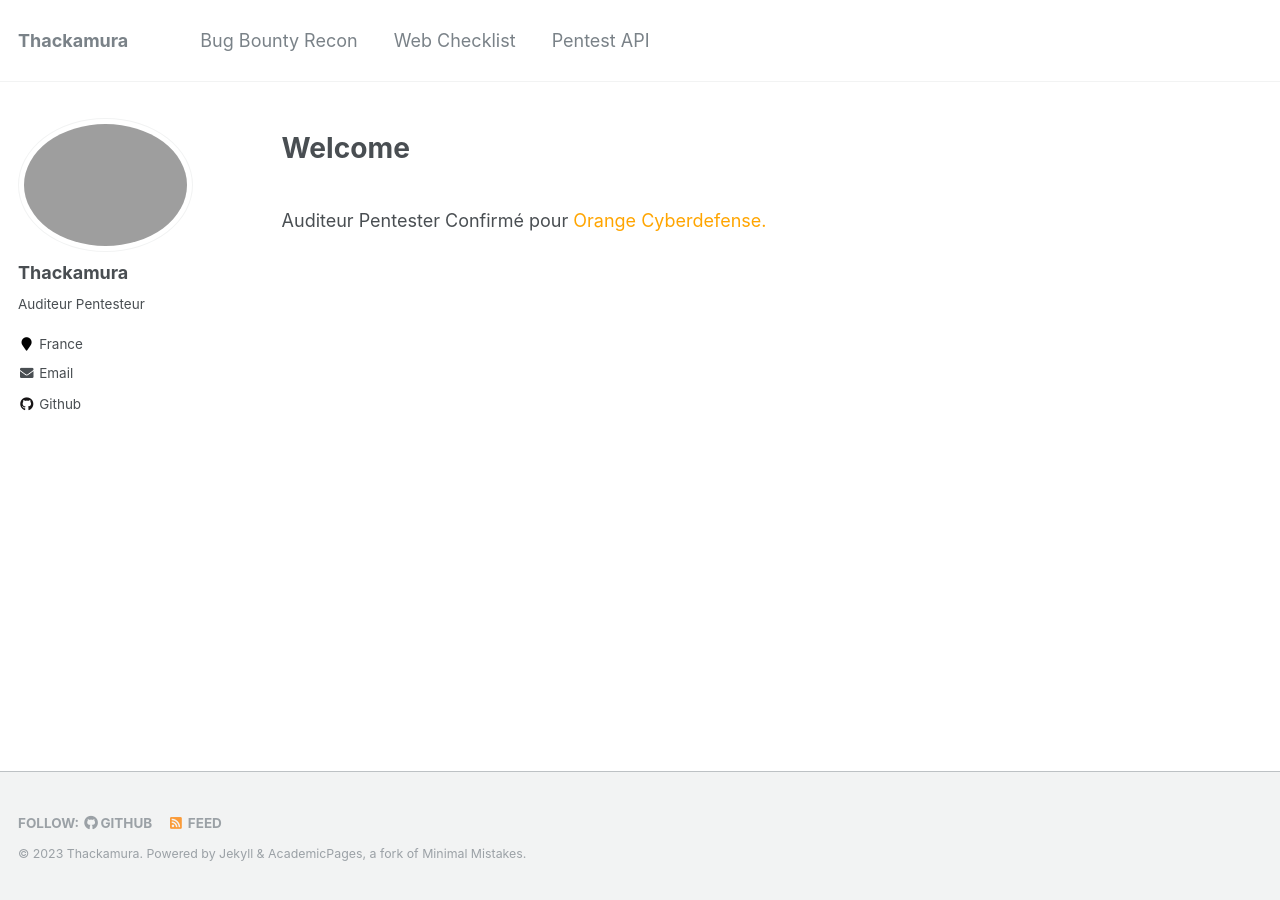
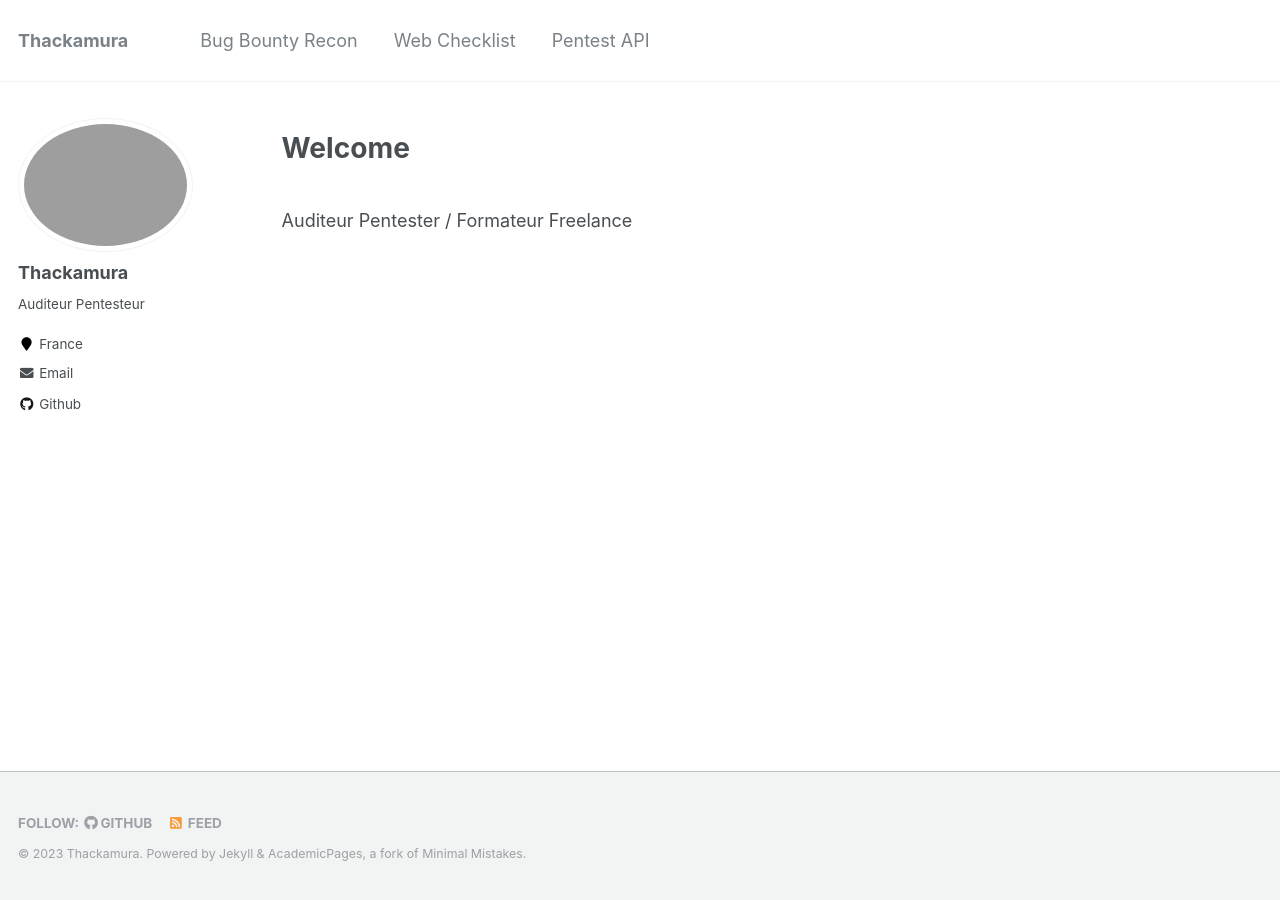
Before and after one commit to thackamura/thackamura.github.io, a Jekyll site: the page built from _pages/about.md, in a window 1280 px wide. Built offline with Jekyll 4.4.1, drawn with Linux system fonts in a browser that asks for light colours.

Commit message:
Update about.md

```diff
--- a/_pages/about.md
+++ b/_pages/about.md
@@ -10,4 +10,4 @@ redirect_from:
 Welcome
 ======
 <br/>
-Auditeur Pentester Confirmé pour <font color='orange'> Orange Cyberdefense. </font>
+Auditeur Pentester / Formateur Freelance
```
